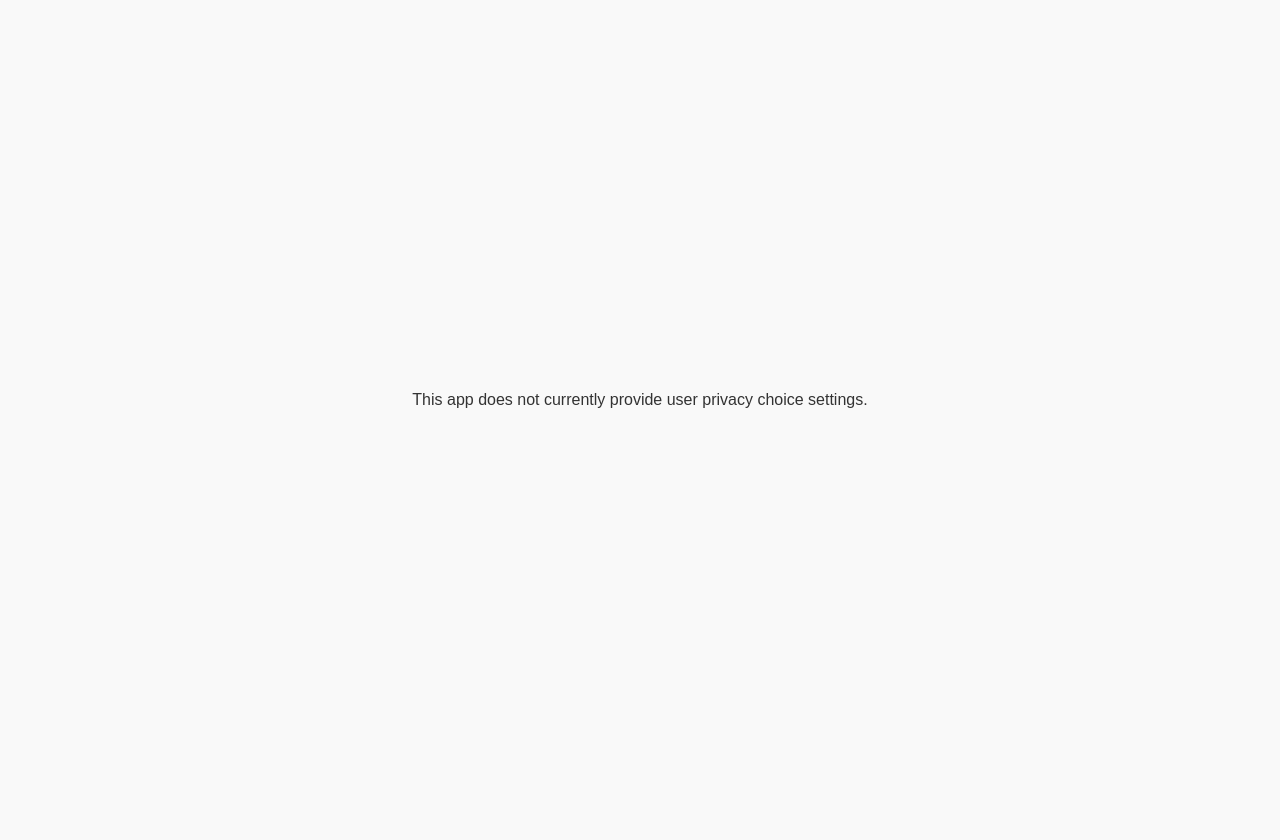
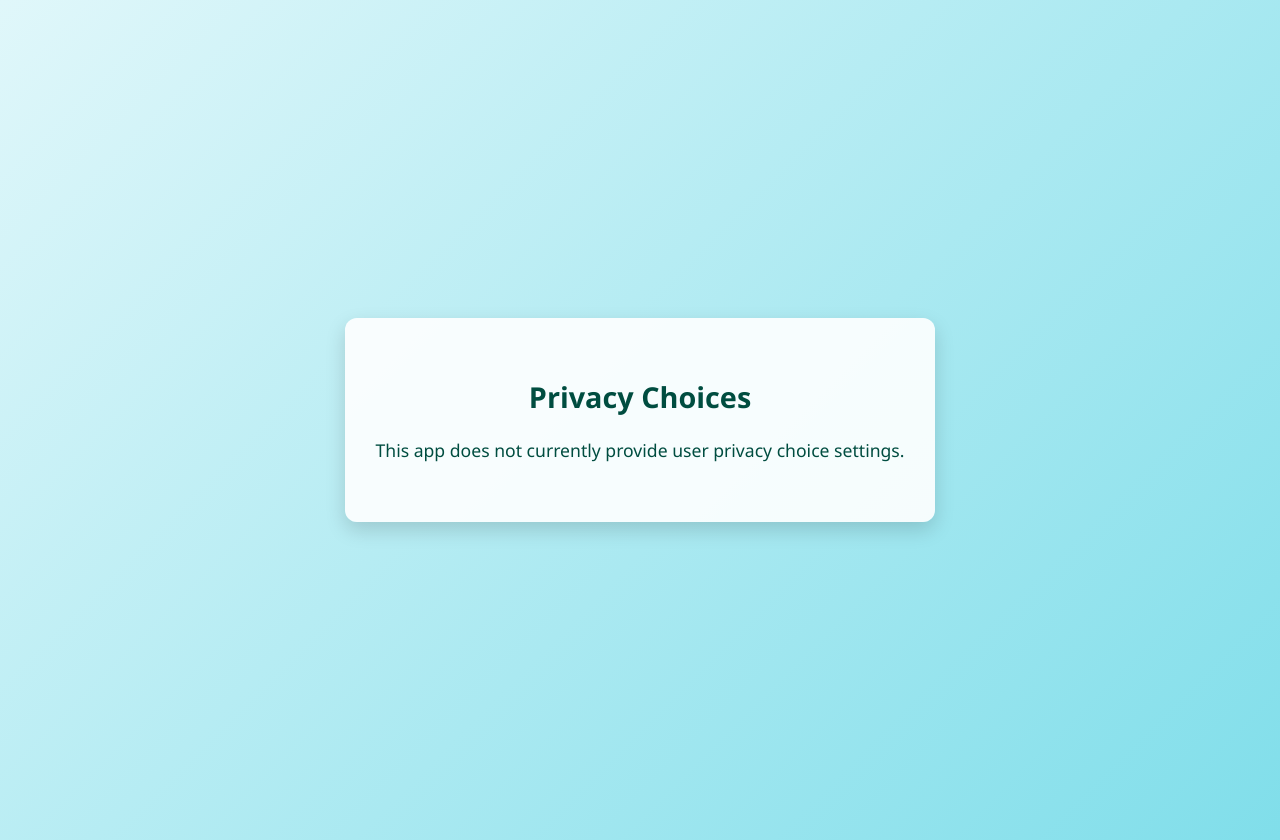
Before and after one commit to z-stack0393/colors-image, a plain HTML site: page privacy_choices.html in a window 1280 px wide. Before the commit the page ends 800 px from the top, so only its background shows below. Drawn offline with Linux system fonts and the light colour scheme.

Commit message:
Update privacy_choices.html

```diff
--- a/privacy_choices.html
+++ b/privacy_choices.html
@@ -6,19 +6,37 @@
   <title>Privacy Choices</title>
   <style>
     body {
+      margin: 0;
+      height: 100vh;
       display: flex;
       justify-content: center;
       align-items: center;
-            height: 100vh;
-            margin: 0;
-            font-family: Arial, sans-serif;
-            background-color: #f9f9f9;
-            color: #333;
+      font-family: "Segoe UI", Tahoma, Geneva, Verdana, sans-serif;
+      background: linear-gradient(135deg, #e0f7fa, #80deea);
+      color: #004d40;
       text-align: center;
+      padding: 20px;
+    }
+    .container {
+      background-color: rgba(255, 255, 255, 0.9);
+      padding: 40px 30px;
+      border-radius: 12px;
+      box-shadow: 0 8px 20px rgba(0,0,0,0.15);
+    }
+    h1 {
+      margin-bottom: 20px;
+      font-size: 1.8rem;
+    }
+    p {
+      font-size: 1.1rem;
+      line-height: 1.6;
     }
   </style>
 </head>
 <body>
+  <div class="container">
+    <h1>Privacy Choices</h1>
     <p>This app does not currently provide user privacy choice settings.</p>
+  </div>
 </body>
 </html>
```
Lines whose indentation alone changed are shown as unchanged.
